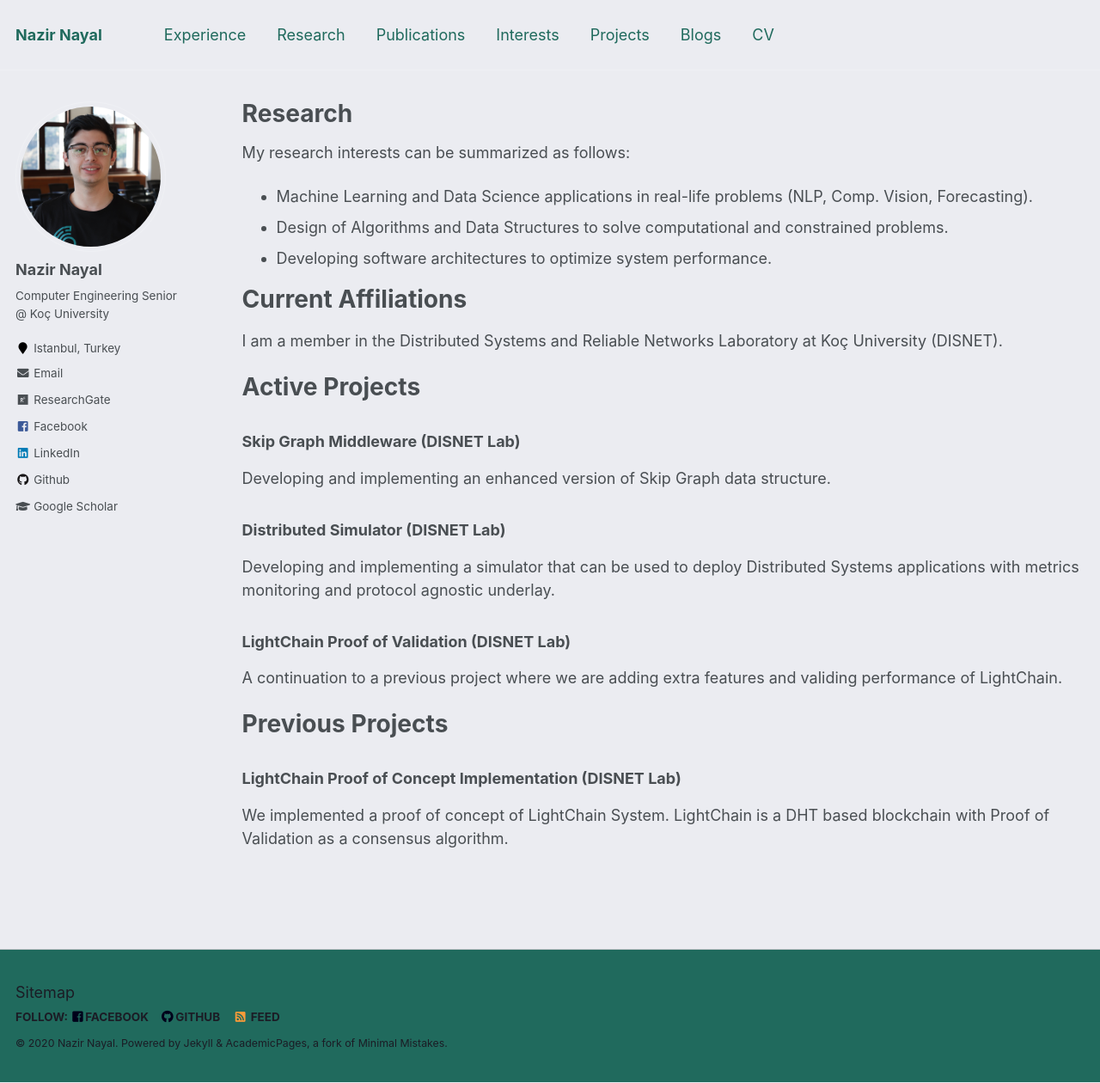
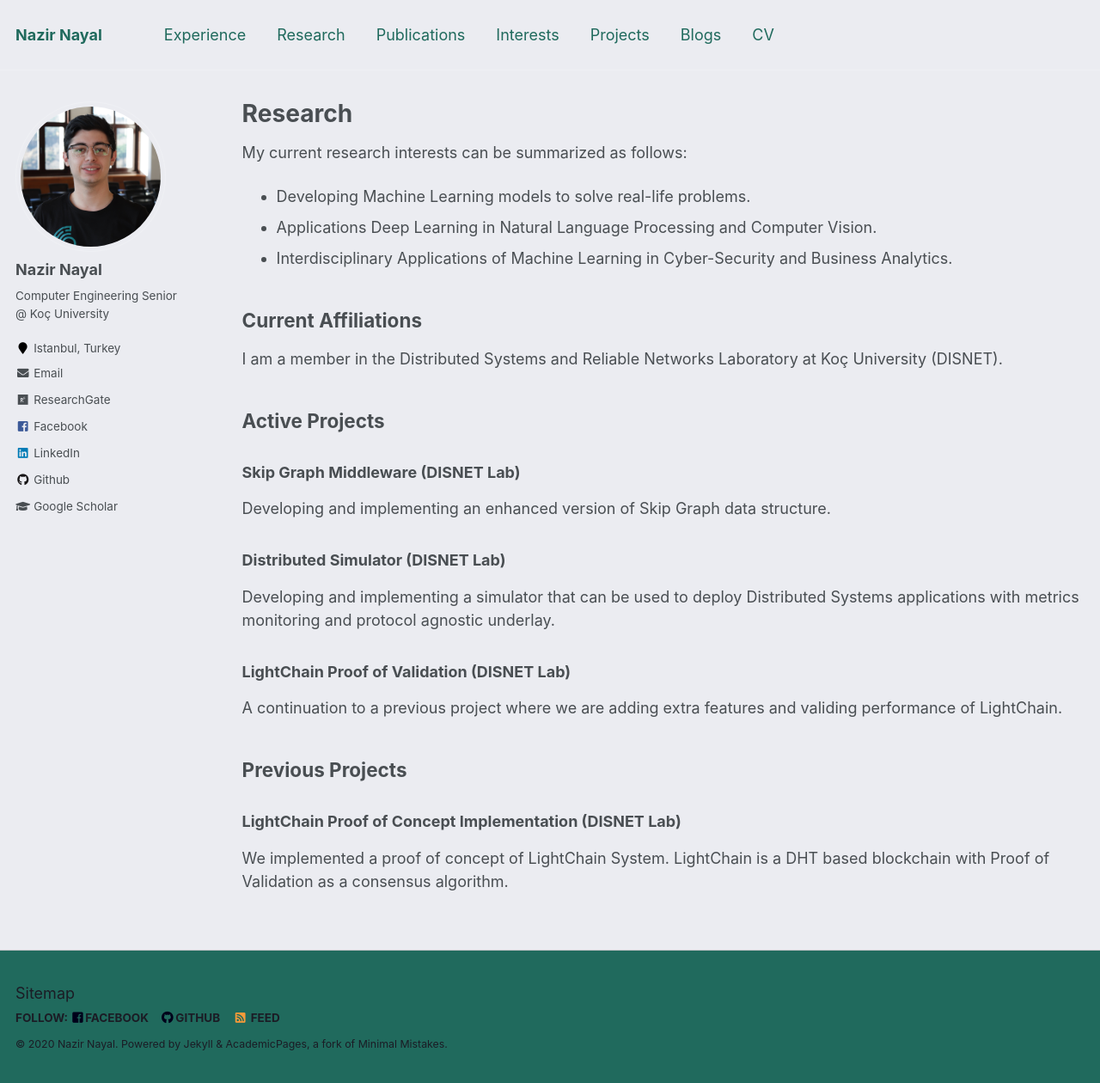
Before and after one commit to NazirNayal8/nazirnayal.github.io, a Jekyll site: the page built from _pages/research.md, in a window 1280 px wide and 1260 px high. Shown: the whole window at 86% size. Built offline with Jekyll 4.4.1, drawn with Linux system fonts in a browser that asks for light colours.

Commit message:
update research

```diff
--- a/_pages/research.md
+++ b/_pages/research.md
@@ -5,17 +5,17 @@ permalink: /research/
 author_profile: true
 ---
 
-My research interests can be summarized as follows:
+My current research interests can be summarized as follows:
 
-* Machine Learning and Data Science applications in real-life problems (NLP, Comp. Vision, Forecasting).
-* Design of Algorithms and Data Structures to solve computational and constrained problems.
-* Developing software architectures to optimize system performance.
+* Developing Machine Learning models to solve real-life problems.
+* Applications Deep Learning in Natural Language Processing and Computer Vision.
+* Interdisciplinary Applications of Machine Learning in Cyber-Security and Business Analytics.
 
-# Current Affiliations
+## Current Affiliations
 
 I am a member in the Distributed Systems and Reliable Networks Laboratory at Koç University (DISNET).
 
-# Active Projects
+## Active Projects
 
 ### Skip Graph Middleware (DISNET Lab)
 
@@ -32,7 +32,7 @@ Systems applications with metrics monitoring and protocol agnostic underlay.
 A continuation to a previous project where we are adding extra features and
 validing performance of LightChain.
 
-# Previous Projects
+## Previous Projects
 
 ### LightChain Proof of Concept Implementation (DISNET Lab)
 
```
Also changed, not shown: _pages/about.md (+3 -3 lines).
